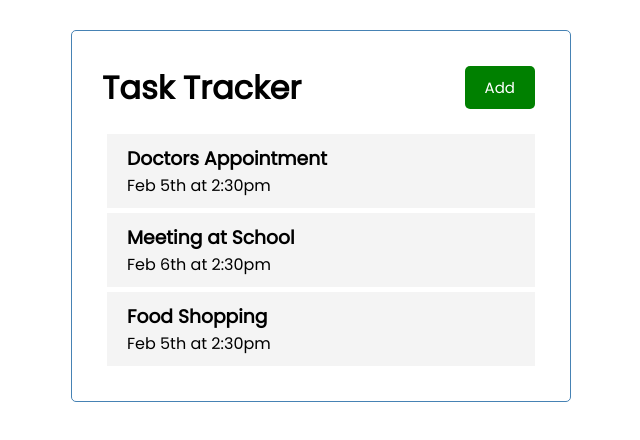
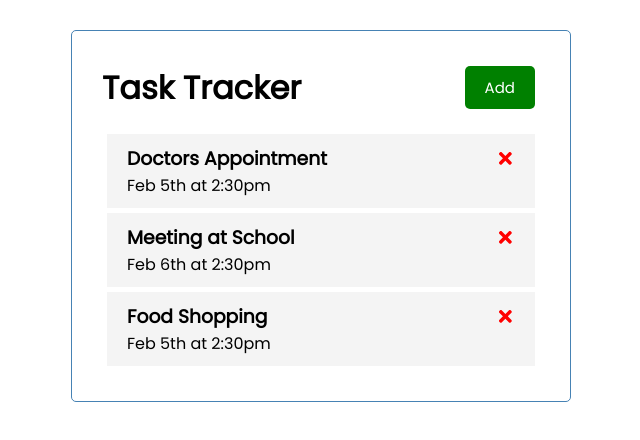
Before and after one commit to Coreyo-git/react-demo, a React (Create React App) app: page / in a window 1280 px wide. Shown: the top 440 px of the page, without its empty margins (319-959 px from the left). Built offline with nearby package versions, Linux system fonts and the light colour scheme.

Commit message:
Added deleteTask function to delete tasks, doesn't save state

```diff
--- a/src/App.js
+++ b/src/App.js
@@ -25,10 +25,15 @@
         }
     ])
 
+    // Delete Task Item
+    const deleteTask = (id) => {
+      setTasks(tasks.filter((task) => task.id !== id));
+    }
+
   return (
     <div className="container">
       <Header />
-      <Tasks tasks={tasks}/>
+      <Tasks tasks={tasks} onDelete={deleteTask}/>
     </div>
   );
 }
--- a/src/components/Task.js
+++ b/src/components/Task.js
@@ -1,7 +1,9 @@
-const Task = ({ task }) => {
+import { FaTimes } from 'react-icons/fa'
+
+const Task = ({ task, onDelete }) => {
     return (
         <div className="task">
-            <h3>{ task.text }</h3>
+            <h3>{ task.text } <FaTimes style={{color: 'red', cursor: 'pointer'}} onClick={() => onDelete(task.id)}/></h3>
             <p> { task.day }</p>
             <p> { task.hour }</p>
         </div>
--- a/src/components/Tasks.js
+++ b/src/components/Tasks.js
@@ -1,10 +1,10 @@
 import Task from './Task';
 
-const Tasks = ({ tasks }) => {
+const Tasks = ({ tasks, onDelete }) => {
     return (
         <>
          {tasks.map((task) => (
-         <Task key={task.id} task={task} />
+         <Task key={task.id} task={task} onDelete={onDelete} />
          ))}
         </>
     )
```
